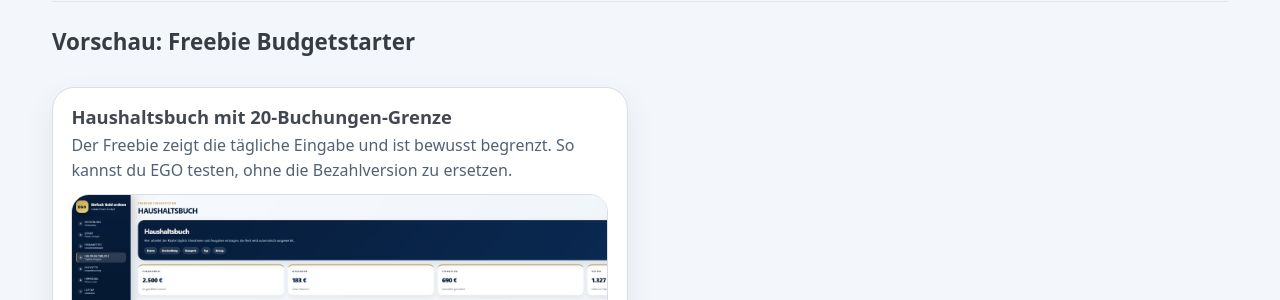
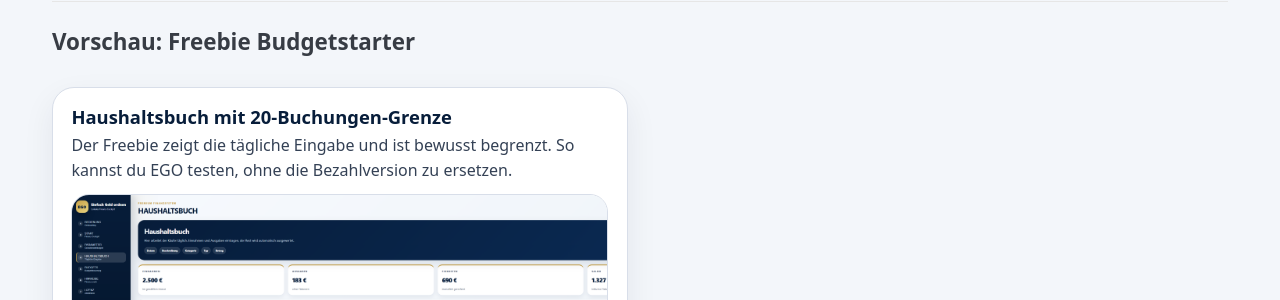
Before and after one commit to gluecklich-tools/einfach-geld-ordnen, a Jekyll site: the page built from seiten/freebie.md, in a window 1280 px wide. Shown: the part 2386-2686 px from the top of the page. Built offline with Jekyll 4.4.1, drawn with Linux system fonts in a browser that asks for light colours.

Commit message:
Startseite Lesbarkeit und Kartenkontrast verbessern

```diff
--- a/assets/css/main.css
+++ b/assets/css/main.css
@@ -459,3 +459,44 @@
 }
 
 /* EGO_LANDING_SCALE_END */
+
+/* EGO_READABILITY_POLISH_START */
+
+.pricing-card p,
+.pricing-card li,
+.screenshot-card p,
+.ego-feature-grid p,
+.ego-note p,
+.ego-trust-strip span {
+  color: #344155;
+}
+
+.pricing-card h3,
+.screenshot-card h3,
+.ego-feature-grid h3 {
+  color: #071d3a;
+}
+
+.pricing-card li {
+  margin-bottom: 0.42rem;
+}
+
+.ego-note {
+  color: #172033;
+}
+
+.ego-note p {
+  font-size: 1rem;
+  line-height: 1.65;
+}
+
+.screenshot-card p {
+  font-size: 1rem;
+  line-height: 1.55;
+}
+
+.ego-feature-grid section {
+  min-height: 138px;
+}
+
+/* EGO_READABILITY_POLISH_END */
```
